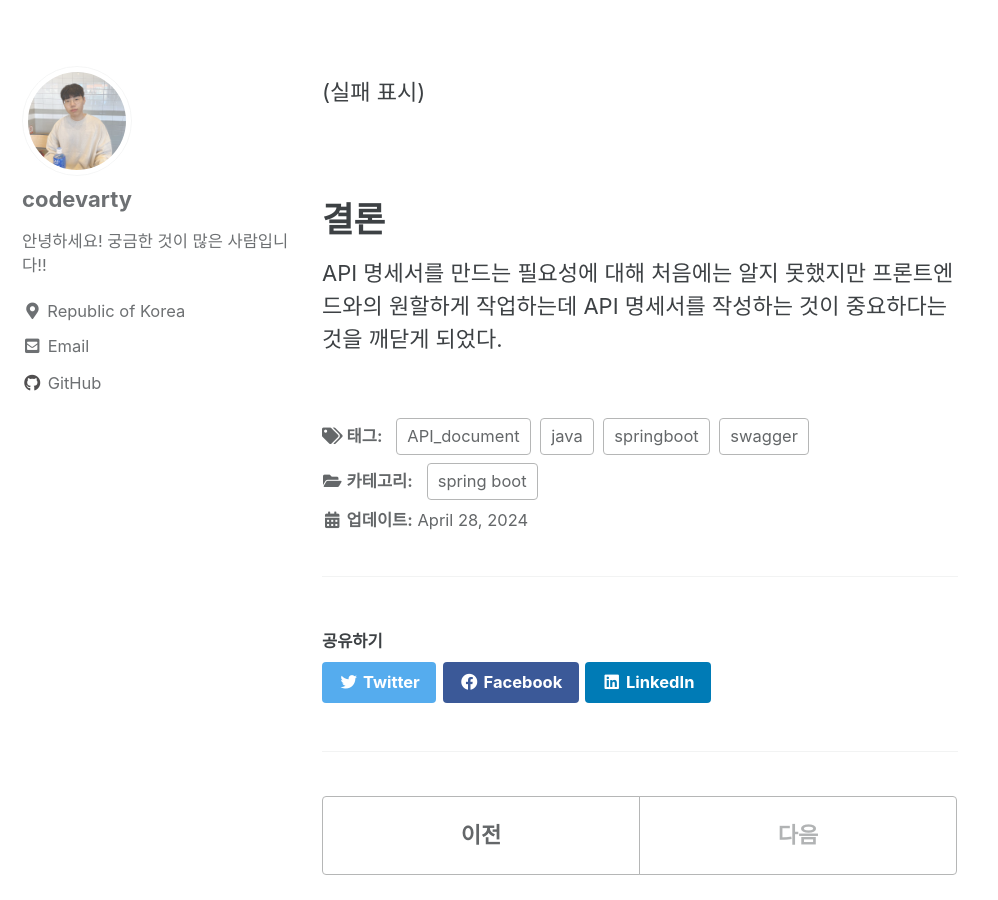
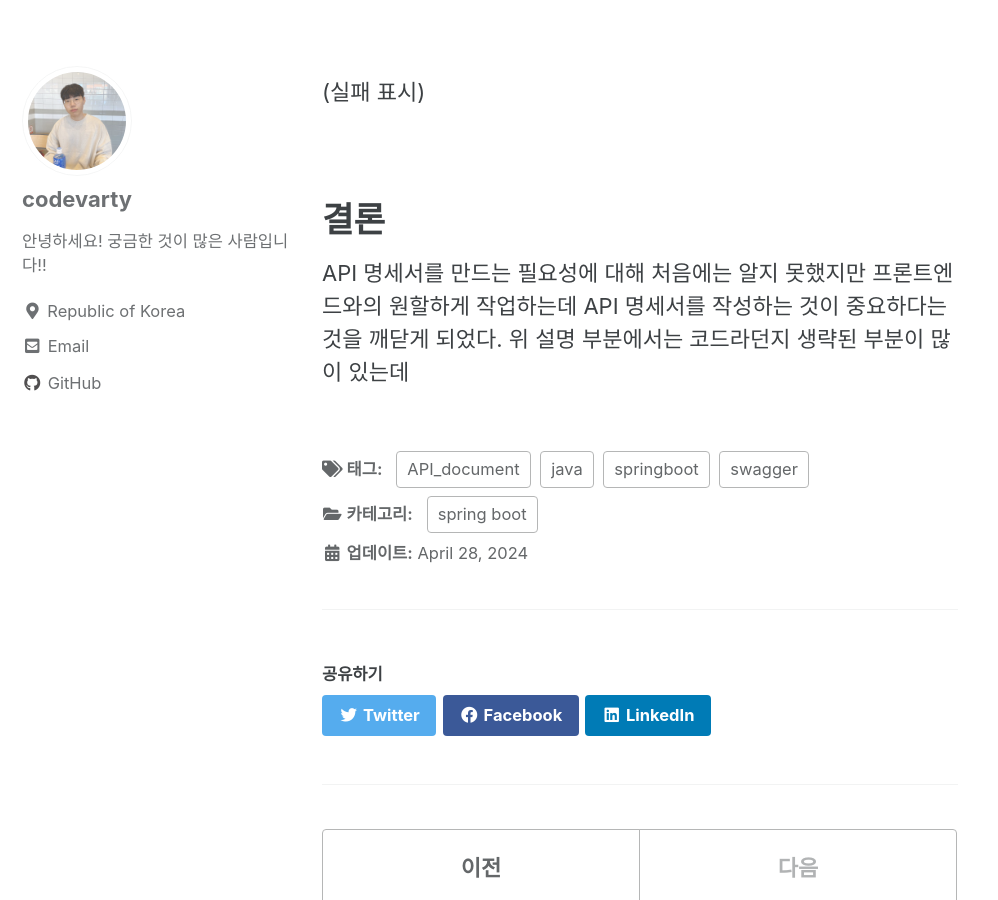
Before and after one commit to codevarty/codevarty.github.io, a Jekyll site: the page built from _posts/2024-04-28-spring-boot-swagger.md, in a window 1280 px wide and 900 px high, scrolled down 6097 px. Shown: the whole window, without its empty margins (0-998 px from the left). Built offline with Jekyll 4.4.1, drawn with Linux system fonts in a browser that asks for light colours; cached includes are drawn as plain includes.

Commit message:
vault backup: 2024-04-29 00:10:30

```diff
--- a/_posts/2024-04-28-spring-boot-swagger.md
+++ b/_posts/2024-04-28-spring-boot-swagger.md
@@ -197,4 +197,4 @@ Example Value 를 통해 입력 값 예시를 설정할 수 있다.
 ![](../assets/images/post/Pasted%20image%2020240429000807.png)
 
 # 결론
-API 명세서를 만드는 필요성에 대해 처음에는 알지 못했지만 프론트엔드와의 원할하게 작업하는데 API 명세서를 작성하는 것이 중요하다는 것을 깨닫게 되었다.
+API 명세서를 만드는 필요성에 대해 처음에는 알지 못했지만 프론트엔드와의 원할하게 작업하는데 API 명세서를 작성하는 것이 중요하다는 것을 깨닫게 되었다. 위 설명 부분에서는 코드라던지 생략된 부분이 많이 있는데
```
